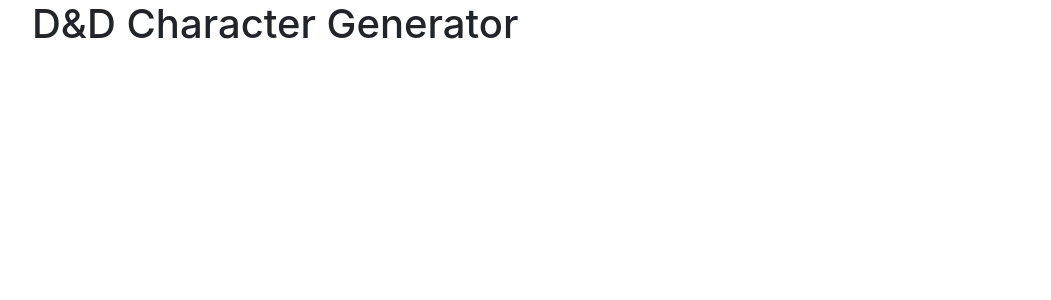
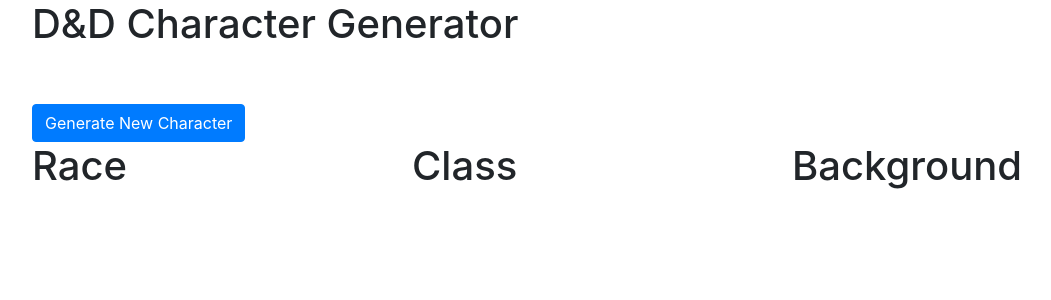
Before and after one commit to jldust/character-generator, a React (Create React App) app: page / in a window 1280 px wide. Shown: the top 300 px of the page, without its empty margins (53-1104 px from the left). Built offline with nearby package versions, Linux system fonts and the light colour scheme.

Commit message:
Updated character data.

```diff
--- a/src/components/App.js
+++ b/src/components/App.js
@@ -11,54 +11,6 @@
 //Get possible Charater Data
 import data from '../data/characters.json'
 
-class createCharacter extends Component {
-  constructor(props) {
-    super(props);
-    this.generateCharacter = this.generateCharacter.bind(this);
-
-  }//End Constructor
-
-  //Randomly generate a new character, compare locked choices
-  generateCharacter(){
-    //Random a Race
-    let randRace = this.props.data.race[Math.floor(Math.random() * this.props.data.race.length)];
-    //Random a Class
-    let randClass = this.props.data.class[Math.floor(Math.random() * this.props.data.class.length)];
-    //Random a Background
-    let randBackground = this.props.data.background[Math.floor(Math.random() * this.props.data.background.length)];
-
-    //Set new chracter
-    this.setState ({race: randRace, charClass: randClass, background: randBackground});
-
-  }
-  //Display Current Character
-  render() {
-    return (
-      <div>
-        See me?
-{/*        <Button className="button" bsSize="large" onClick={this.generateCharacter}>Generate New Character</Button>
-        <Row>
-          <Col>
-            <h1>Race</h1>
-            {this.state.randRace}
-          </Col>
-          <Col>
-            <h1>Class</h1>
-            {this.state.randClass}
-          </Col>
-          <Col>
-            <h1>Background</h1>
-            {this.state.randBackground}
-          </Col>
-        </Row>*/}
-      </div>
-    );
-  }
-}
-
-
-
-
 //Current Character data stored
 class savedCharacter extends Component {
   render() {
@@ -70,7 +22,7 @@
 }
 
 
-    //Prompt user if they would like to store any of the current values and roll again
+//Prompt user if they would like to store any of the current values and roll again
 //Select parts of character to keep and re-generate the rest
 class selectedData extends Component {
   constructor(props) {
@@ -132,18 +84,6 @@
 }
 
 
-
-
-
-
-
-
-
-
-
-
-
-
 class App extends Component {
   constructor (props) {
     super(props);
@@ -184,13 +124,18 @@
     });
   }
 
-  //Checkbox Handler for Background
-  handleGenerateCharacter(race, charClass, background) {
-    this.setState({
-      race: race,
-      charClass: charClass,
-      background: background
-    });
+  //Randomly generate a new character, compare locked choices
+  handleGenerateCharacter(){
+    //Random a Race
+    let randRace = data.dataRace[Math.floor(Math.random() * data.dataRace.length)];
+    //Random a Class
+    let randClass = data.dataClass[Math.floor(Math.random() * data.dataClass.length)];
+    //Random a Background
+    let randBackground = data.dataBackground[Math.floor(Math.random() * data.dataBackground.length)];
+
+    //Set new chracter
+    this.setState ({race: randRace, charClass: randClass, background: randBackground});
+
   }
 
   render() {
@@ -207,13 +152,25 @@
           </Row>
           <br />
           {/*Display Area for Current Character*/}
-          {/* <Row>  */}
           <div>
-
-            </div>
-          {/* </Row> */}
+          <Button className="button" bsSize="large" onClick={this.handleGenerateCharacter}>Generate New Character</Button>
+            <Row>
+              <Col>
+                <h1>Race</h1>
+                {this.state.race}
+              </Col>
+              <Col>
+                <h1>Class</h1>
+                {this.state.charClass}
+              </Col>
+              <Col>
+                <h1>Background</h1>
+                {this.state.background}
+              </Col>
+            </Row>
+          </div>
           {/*Selection to save data via checkboxes*/}
-{/*           <Row>
+          <Row>
             <selectedData
 
 
--- a/src/data/characters.json
+++ b/src/data/characters.json
@@ -1,5 +1,5 @@
 {
-    "race": [
+    "dataRace": [
         "Dragonborn",
         "Dwarf",
         "Elf",
@@ -26,7 +26,7 @@
         "Yuan-ti Pureblood",
         "Gith"
     ],
-    "class": [
+    "dataClass": [
         "Barbarian",
         "Bard",
         "Cleric",
@@ -40,7 +40,7 @@
         "Warlock",
         "Wizard"
     ],
-    "background": [
+    "dataBackground": [
         "Acolyte",
         "Charlatan",
         "Criminal",
```
